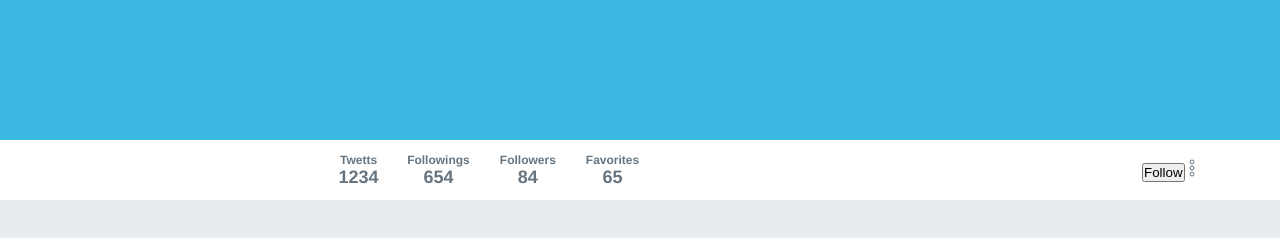
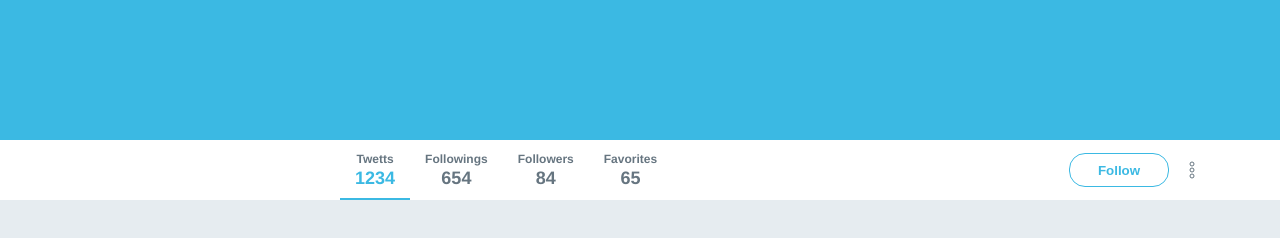
Before and after one commit to fernando-meira/flexbox-rocketseat, a plain HTML site: page index.html in a window 1280 px wide. Shown: the part 266-504 px from the top of the page. Drawn offline with Linux system fonts and the light colour scheme.

Commit message:
feat: 🎸 Finished styling of the bar component

```diff
--- a/index.html
+++ b/index.html
@@ -40,7 +40,7 @@
   <div class="bar">
     <div class="content">
       <ul>
-        <li>
+        <li class="activated">
           <span>Twetts</span>
 
           <strong>1234</strong>
--- a/styles.css
+++ b/styles.css
@@ -124,7 +124,7 @@ div.bar {
 
 div.bar .content {
   height: 60px;
-  padding-left: 270px;
+  padding-left: 285px;
 
   display: flex;
   align-items: center;
@@ -132,6 +132,8 @@ div.bar .content {
 }
 
 div.bar .content ul {
+  height: 100%;
+
   display: flex;
   align-items: center;
 
@@ -139,20 +141,60 @@ div.bar .content ul {
 }
 
 div.bar .content ul li {
+  height: 100%;
+
+  position: relative;
+
+  padding: 0 15px;
+
   display: flex;
   align-items: center;
   flex-direction: column;
+  justify-content: center;
+}
+
+div.bar .content ul li.activated::after {
+  bottom: 0;
+  content: "";
+  position: absolute;
+
+  width: 100%;
+  height: 2px;
+
+  background: #3bb9e3;
 }
 
 div.bar .content ul li span {
-  padding: 0 15px;
-
   font-size: 12px;
   color: #667580;
   font-weight: bold;
 }
 
 div.bar .content ul li strong {
+  margin-top: 2px;
+
   font-size: 18px;
   color: #667580;
 }
+
+div.bar .content ul li.activated strong {
+  color: #3bb9e3;
+}
+
+div.bar .content .actions {
+  display: flex;
+  align-items: center;
+}
+
+div.bar .content .actions button {
+  width: 100px;
+  height: 34px;
+  margin-right: 20px;
+  border-radius: 16px;
+  border: 1px solid #3bb9e3;
+
+  color: #3bb9e3;
+  font-weight: bold;
+  text-align: center;
+  background-color: #fff;
+}
```
